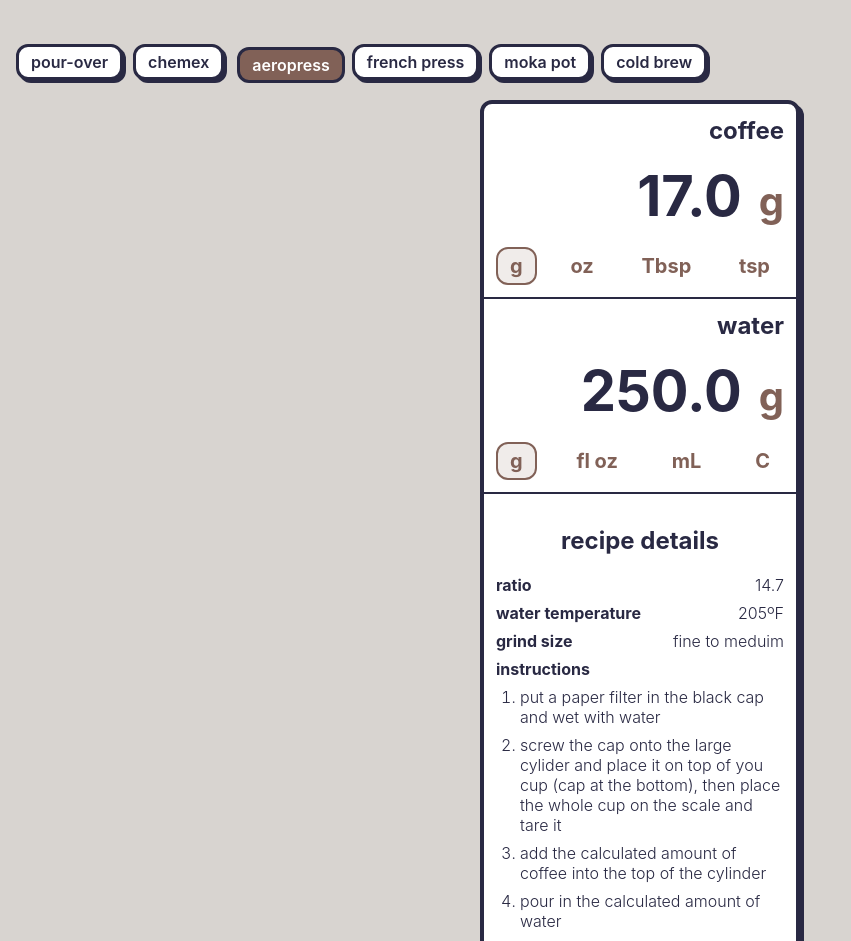
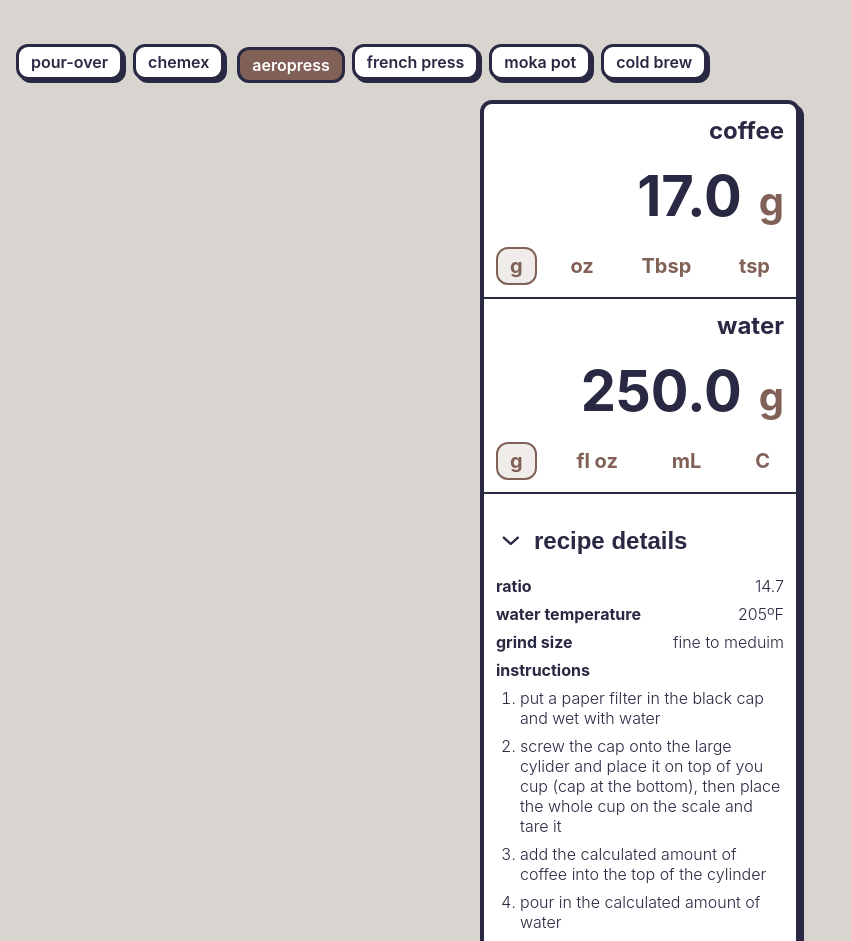
Before and after one commit to nickoelsner/brewgood.coffee, a Next.js app: page /aeropress in a window 1280 px wide. Shown: the top 941 px of the page, without its empty margins (0-851 px from the left). Built offline with nearby package versions, Linux system fonts and the light colour scheme; a web font is replaced by a local one.

Commit message:
add accordion for recipe details

```diff
--- a/pages/[method].js
+++ b/pages/[method].js
@@ -14,6 +14,7 @@ const Recipe = () => {
   const [coffeeUnits, setCoffeeUnits] = useState("g");
   const [amountOfWater, setAmountOfWater] = useState(0);
   const [waterUnits, setWaterUnits] = useState("g");
+  const [expandedDetails, setExpandedDetails] = useState(true);
 
   useEffect(() => {
     const convertedStartingCoffee = convertCoffeeUnits("g", coffeeUnits, currentMethod.startingCoffee);
@@ -103,7 +104,6 @@ const Recipe = () => {
   };
 
   const handleWaterUnitsChange = (unit) => {
-    console.log("here");
     // function returns the converted amount of water (index 0) and the amount in grams (index 1)
     const convertedWater = convertWaterUnits(waterUnits, unit, amountOfWater);
 
@@ -115,7 +115,9 @@ const Recipe = () => {
     setWaterUnits(unit);
     setAmountOfCoffee(convertedCoffee[0].toFixed(1));
   };
-  console.log("currentMethod.notes :>> ", currentMethod.notes);
+
+  console.log("expandedDetails :>> ", expandedDetails);
+
   if (!method) {
     return <div>loading...</div>;
   } else {
@@ -137,14 +139,7 @@ const Recipe = () => {
               coffee
             </label>
             <div className={styles.amountContainer}>
-              <input
-                type="number"
-                name="coffee"
-                id="coffee"
-                value={amountOfCoffee}
-                onChange={handleCoffeeChange}
-                // style={{ width: `${coffeeInputLength}px` }}
-              />
+              <input type="number" name="coffee" id="coffee" value={amountOfCoffee} onChange={handleCoffeeChange} />
               <span>{coffeeUnits}</span>
             </div>
             <div className={styles.unitsContainer}>
@@ -168,14 +163,7 @@ const Recipe = () => {
               water
             </label>
             <div className={styles.amountContainer}>
-              <input
-                type="number"
-                name="water"
-                id="water"
-                value={amountOfWater}
-                onChange={handleWaterChange}
-                // style={{ width: `${waterInputLength}px` }}
-              />
+              <input type="number" name="water" id="water" value={amountOfWater} onChange={handleWaterChange} />
               <span>{waterUnits}</span>
             </div>
             <div className={styles.unitsContainer}>
@@ -194,8 +182,16 @@ const Recipe = () => {
               ))}
             </div>
           </form>
+          <div className={styles.details}>
+            <button onClick={() => setExpandedDetails(!expandedDetails)}>
+              <img
+                src="/assets/images/chevron.svg"
+                className={expandedDetails ? styles.rotateDown : styles.rotateRight}
+              />
+              <h1 className={styles.heading}>recipe details</h1>
+            </button>
+            {expandedDetails && (
               <div>
-            <h1 className={styles.heading}>recipe details</h1>
                 <div className={styles.detailsItem}>
                   <span>ratio</span>
                   <span className={styles.fontRegular}>{ratio}</span>
@@ -231,6 +227,8 @@ const Recipe = () => {
                   </div>
                 )}
               </div>
+            )}
+          </div>
         </section>
       </main>
     );
--- a/styles/Recipe.module.scss
+++ b/styles/Recipe.module.scss
@@ -5,8 +5,30 @@
   min-height: 100vh;
   padding: 5vh 1rem;
 
-  h1 {
-    text-align: center;
+  .details {
+    justify-self: start;
+    width: 100%;
+
+    button {
+      width: 100%;
+      display: grid;
+      grid-template-columns: 2rem auto;
+      align-items: center;
+      justify-content: start;
+      color: inherit;
+      border: none;
+      background-color: inherit;
+
+      .rotateRight {
+        transform: rotate(90deg);
+        transition: all 0.1s ease;
+      }
+
+      .rotateDown {
+        transform: rotate(180deg);
+        transition: all 0.1s ease;
+      }
+    }
   }
 
   .methods {
@@ -38,6 +60,7 @@
       color: white;
       box-shadow: none;
       transform: translate(3px, 3px);
+      transition: all 0.1s ease;
     }
   }
   .methods::-webkit-scrollbar {
@@ -110,6 +133,8 @@
           // padding-bottom: 24px;
           padding-bottom: 5px;
           white-space: nowrap;
+          transform: rotate3d(180deg);
+          transition: all 1s ease;
         }
       }
 
```
Also changed, not shown: public/assets/images/chevron.svg (added). Lines whose indentation alone changed are shown as unchanged.
